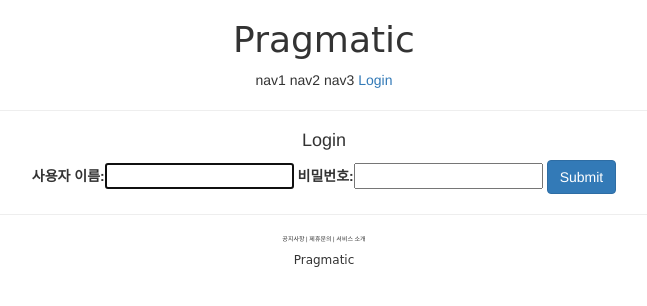
After one commit to othel5808/Django_leraning, a Django app: page /account/login/ in a window 1280 px wide. The commit adds this page. Shown: the top 306 px of the page, without its empty margins (316-963 px from the left). Run offline with Django 3.2, Linux system fonts and the light colour scheme; some libraries are stand-ins or nearby versions; some web fonts are replaced.

Commit message:
chapter 22. - implemetation login/logout - set next pasge - set LOGIN/LOGOUT REDIRECT_URL in settings.py

```diff
--- /dev/null
+++ b/accountapp/templates/accountapp/login.html
@@ -0,0 +1,17 @@
+{% extends 'base.html' %}
+
+{% block content %}
+
+<div style="text-align: center">
+    <div>
+        <h4>Login</h4>
+    </div>
+    <div>
+        <form action="" method="post">
+            {% csrf_token %}
+            {{ form }}
+            <input type="submit" class="btn btn-primary">
+        </form>
+    </div>
+</div>
+{% endblock %}
--- a/accountapp/urls.py
+++ b/accountapp/urls.py
@@ -1,3 +1,4 @@
+from django.contrib.auth.views import LoginView, LogoutView
 from django.urls import path
 
 from accountapp.views import hello_world, AccountCreateView
@@ -7,6 +8,8 @@ app_name = "accountapp"
 
 urlpatterns = [
     path('hello_world/', hello_world, name='hello_world'),
+    path('login/', LoginView.as_view(template_name='accountapp/login.html'), name='login'),
+    path('login/', LogoutView.as_view(), name='logout'),
     # as_view() 를 적어야, 함수형 view 처럼 동작
     path('create/', AccountCreateView.as_view(), name='create')
 ]
--- a/pinterestClone/settings.py
+++ b/pinterestClone/settings.py
@@ -13,6 +13,8 @@ import os
 from pathlib import Path
 
 # Build paths inside the project like this: BASE_DIR / 'subdir'.
+from django.urls import reverse_lazy
+
 BASE_DIR = Path(__file__).resolve().parent.parent
 
 
@@ -131,3 +133,5 @@ STATICFILES_DIRS = [
     BASE_DIR / "static"
 ]
 DEFAULT_AUTO_FIELD = 'django.db.models.BigAutoField'
+LOGIN_REDIRECT_URL = reverse_lazy('accoutapp:hello_world')
+LOGOUT_REDIRECT_URL = reverse_lazy('accountapp:hello_world')
--- a/templates/header.html
+++ b/templates/header.html
@@ -4,6 +4,11 @@
         <span>nav1</span>
         <span>nav2</span>
         <span>nav3</span>
-        <span>nav4</span>
+        {% if not user.is_authenticated %}
+            <a href="{% url 'accounapp:login' %}?next={{ request.path }}"><span>Login</span></a>
+        {% else %}
+{#            <span>Logout</span>#}
+            <a href="{% url 'accountapp:logout' %}?next={{ request.path }}"><span>Logout</span></a>
+        {% endif %}
     </div>
 </div>
```
